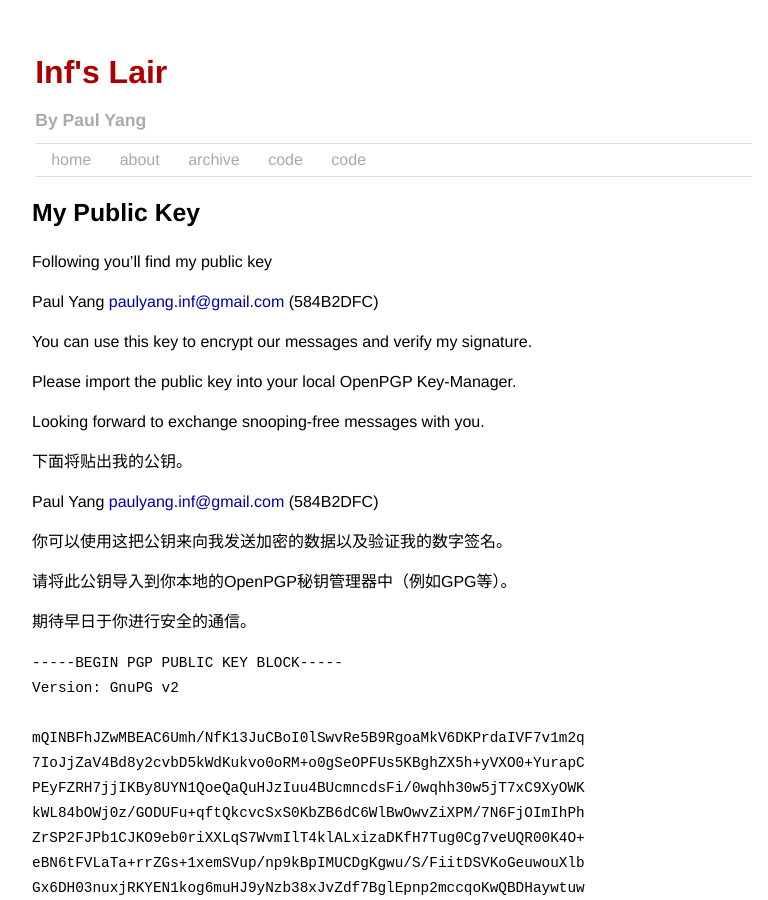
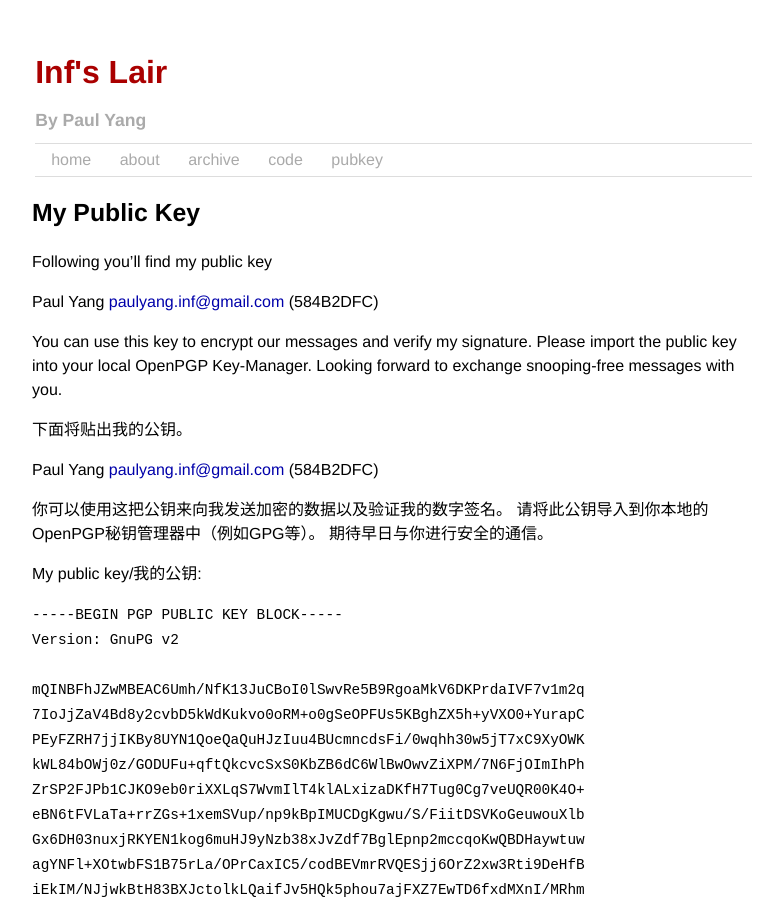
Before and after one commit to InfoHunter/infohunter.github.io, a Jekyll site: the page built from pubkey.markdown, in a window 1280 px wide and 900 px high. Shown: the whole window, without its empty margins (248-1016 px from the left). Built offline with Jekyll 4.4.1, drawn with Linux system fonts in a browser that asks for light colours.

Commit message:
fix
Signed-off-by: Paul Yang <paulyang.inf@gmail.com>

````diff
--- a/_includes/masthead.html
+++ b/_includes/masthead.html
@@ -6,6 +6,6 @@
         <a class="menu" href="/about.html">about</a>
         <a class="menu" href="/archive.html">archive</a>
         <a class="menu" href="/code.html">code</a>
-        <a class="menu" href="/pubkey.html">code</a>
+        <a class="menu" href="/pubkey.html">pubkey</a>
     </nav>
 </section>
--- a/pubkey.markdown
+++ b/pubkey.markdown
@@ -10,20 +10,19 @@ Following you'll find my public key
 Paul Yang <paulyang.inf@gmail.com> (584B2DFC)
 
 You can use this key to encrypt our messages and verify my signature.
+Please import the public key into your local OpenPGP Key-Manager.
+Looking forward to exchange snooping-free messages with you.
 
-Please import the public key into your local OpenPGP Key-Manager.
-
-Looking forward to exchange snooping-free messages with you.
 
 下面将贴出我的公钥。
 
 Paul Yang <paulyang.inf@gmail.com> (584B2DFC)
 
 你可以使用这把公钥来向我发送加密的数据以及验证我的数字签名。
+请将此公钥导入到你本地的OpenPGP秘钥管理器中（例如GPG等）。
+期待早日与你进行安全的通信。
 
-请将此公钥导入到你本地的OpenPGP秘钥管理器中（例如GPG等）。
-
-期待早日于你进行安全的通信。
+My public key/我的公钥:
 
 ```
 -----BEGIN PGP PUBLIC KEY BLOCK-----
````
